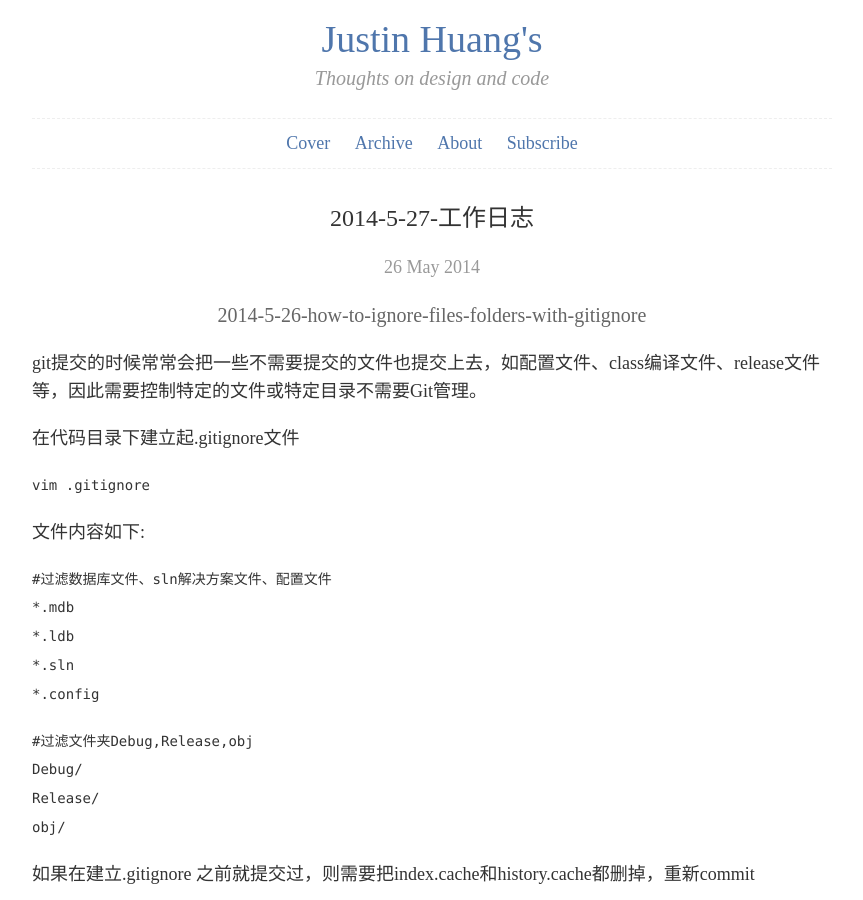
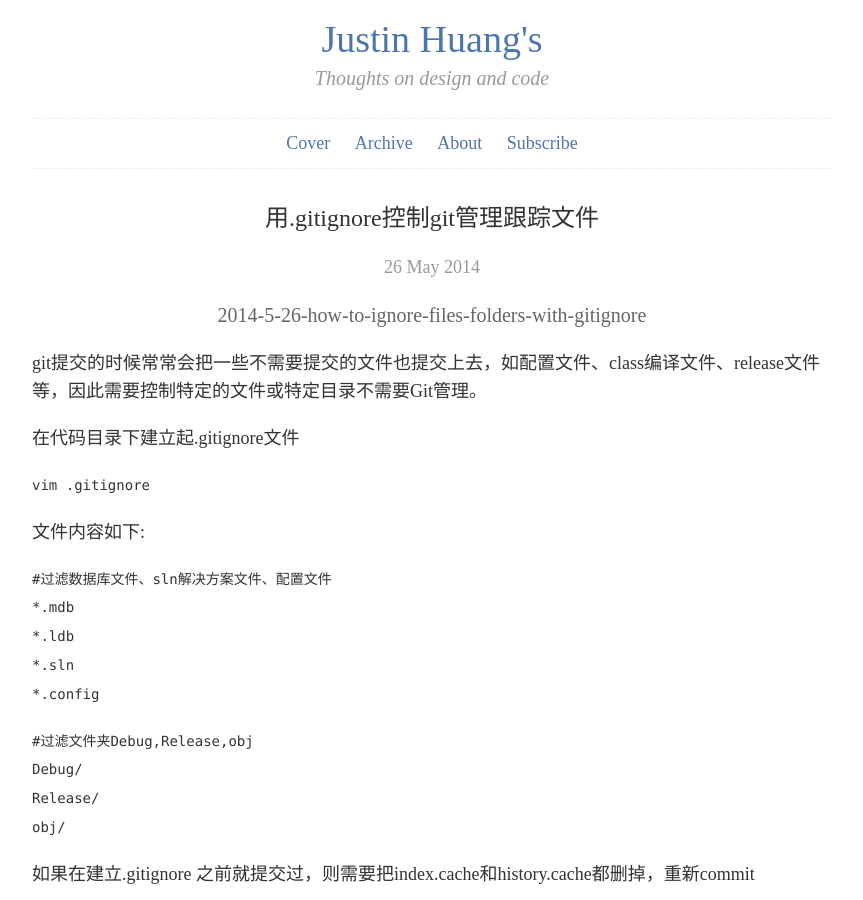
Before and after one commit to justin0127/myblog, a Jekyll site: the page built from _posts/2014-5-26-how-to-ignore-files-folders-with-gitigno.md, in a window 1280 px wide and 900 px high. Shown: the whole window, without its empty margins (208-1071 px from the left). Built offline with Jekyll 4.4.1, drawn with Linux system fonts in a browser that asks for light colours; some web fonts are replaced.

Commit message:
modify title ：

```diff
--- a/_posts/2014-5-26-how-to-ignore-files-folders-with-gitigno.md
+++ b/_posts/2014-5-26-how-to-ignore-files-folders-with-gitigno.md
@@ -1,6 +1,6 @@
 ---
 layout: post
-title: 2014-5-27-工作日志
+title: 用.gitignore控制git管理跟踪文件
 ---
 
 ##2014-5-26-how-to-ignore-files-folders-with-gitignore
```
